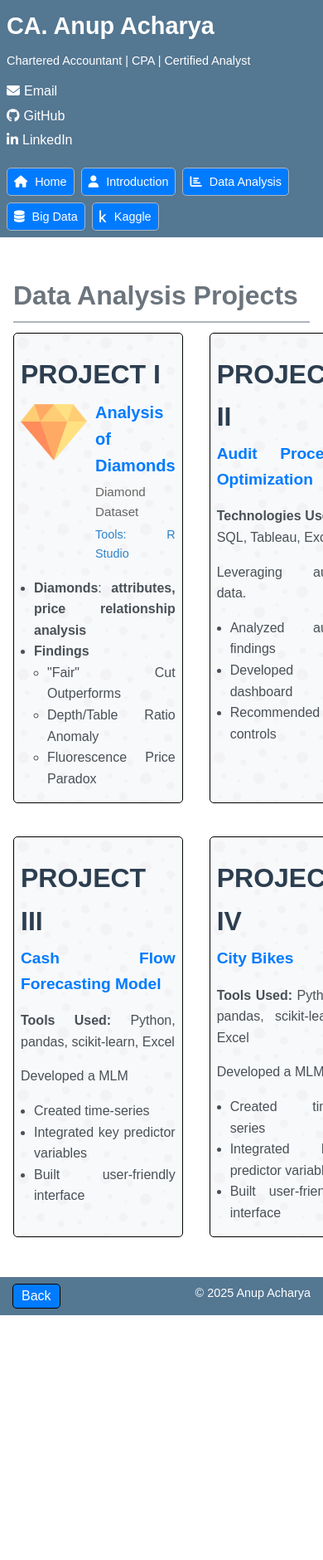
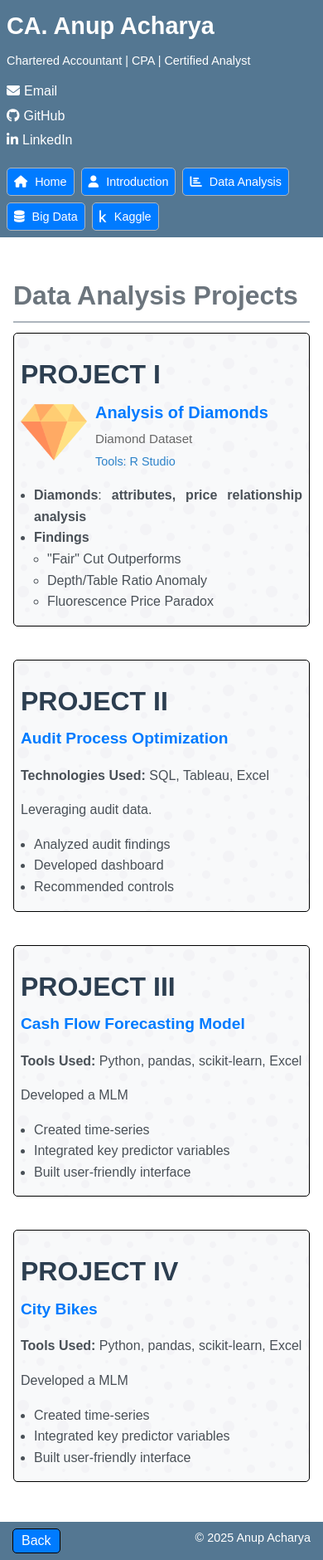
Before and after one commit to longlivenepal48/Portfolio, a Jekyll site: the page built from data-analysis.md, in a window 390 px wide. Shown: the whole page at 83% size. Built offline with Jekyll 4.4.1, drawn with Linux system fonts in a browser that asks for light colours; before the commit the page ends 1585 px from its top, so only the background shows below that.

Commit message:
Update style.css
. was added to make .project-container

```diff
--- a/assets/css/style.css
+++ b/assets/css/style.css
@@ -336,7 +336,7 @@ footer::after {
     padding: 5px 10px;
     font-size: 1em;
   }
-  project-container {
+  .project-container {
     grid-template-columns: 1fr;
   }
 }
```
